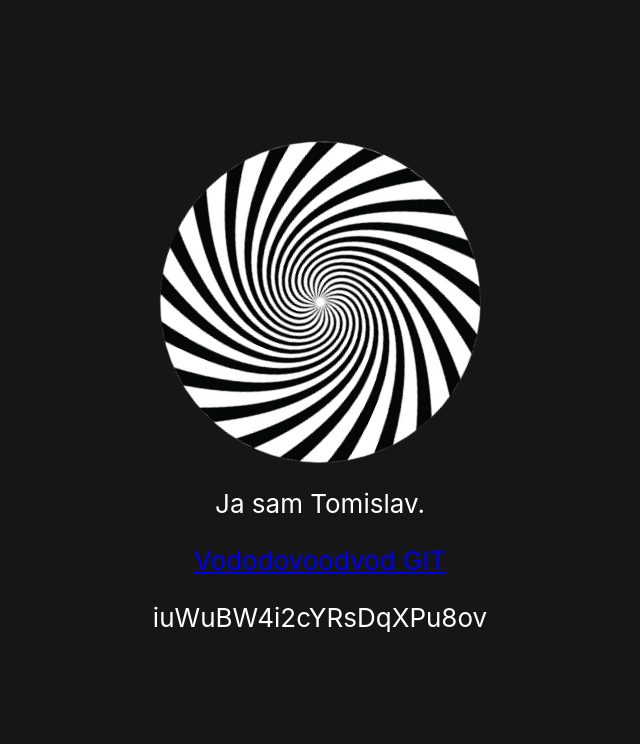
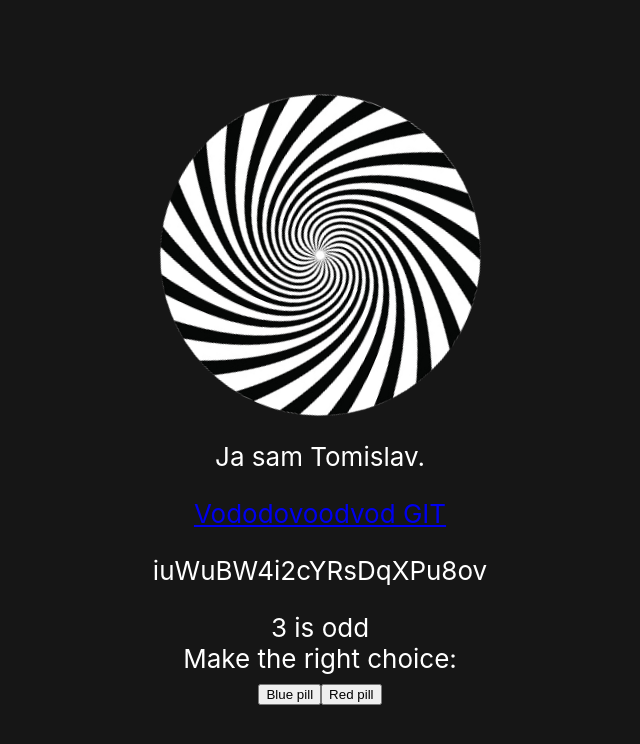
Before and after one commit to Vododovoodvod/05-react, a React (Create React App) app in the folder prva/: page / in a window 1280 px wide. Shown: the top 744 px of the page, without its empty margins (320-960 px from the left). Built offline with nearby package versions, Linux system fonts and the light colour scheme.

Commit message:
blue red

```diff
--- a/prva/package.json
+++ b/prva/package.json
@@ -6,6 +6,7 @@
     "@testing-library/jest-dom": "^5.16.3",
     "@testing-library/react": "^12.1.4",
     "@testing-library/user-event": "^13.5.0",
+    "prop-types": "^15.8.1",
     "react": "^17.0.2",
     "react-dom": "^17.0.2",
     "react-scripts": "5.0.0",
--- a/prva/src/App.js
+++ b/prva/src/App.js
@@ -1,11 +1,14 @@
 import logo from './image.jpg';
 import './App.css';
 import { idHelpers }  from "./library/helpers";
-import { randomValue } from "./library/components/randomValues";
+import { RandomValue } from "./library/components/randomValues";
 import { RepositoryLink } from "./library/components/repositoryLink";
+import { ABQuestion } from './library/components/ABQuestion';
 
 
 function App() {
+  const onChoice = (choiceValue) => {console.log(choiceValue)};
+
   return (
     <div className="App">
       <header className="App-header">
@@ -15,7 +18,14 @@ function App() {
         </p>
         < RepositoryLink />
         <p>{idHelpers.generateID()}</p>
-        < randomValue />
+        < RandomValue />
+        < ABQuestion
+        question="Make the right choice:"
+        buttonA="Blue pill"
+        buttonB="Red pill"
+        buttonAValue="A"
+        buttonBValue="B"
+        onChoice={onChoice}/>
       </header>
     </div>
   );
--- /dev/null
+++ b/prva/src/library/components/ABQuestion.jsx
@@ -0,0 +1,20 @@
+import propTypes from "prop-types";
+
+export function ABQuestion (props) {
+    return (
+        <div>
+            <div>{props.question}</div>
+            <button onClick={() => props.onChoice(props.buttonAValue)}>{props.buttonA}</button>
+            <button onClick={() => props.onChoice(props.buttonBValue)}>{props.buttonB}</button>
+        </div>
+    );
+}
+
+ABQuestion.propTypes = {
+    onChoice: propTypes.func.isRequired,
+    question: propTypes.string.isRequired,
+    buttonA: propTypes.string.isRequired,
+    buttonB: propTypes.string.isRequired,
+    buttonAValue: propTypes.string.isRequired,
+    buttonBValue: propTypes.string.isRequired,
+}
--- a/prva/src/library/components/randomValues.jsx
+++ b/prva/src/library/components/randomValues.jsx
@@ -1,9 +1,13 @@
 import { arrayHelpers }  from "../helpers";
 
-export function randomValue() {
-    return (
-      <div>
-        { arrayHelpers.getRandomElement([1, 2, 3]) }
-      </div>
-    );
+export function RandomValue() {
+        const value =  arrayHelpers.getRandomElement([1, 2, 3]);
+        const isOdd = value % 2 === 1;
+        const element = isOdd ? <span>is odd</span> : <span>is even</span>;
+
+        return (
+          <div>
+            {value} {element}
+          </div>
+        )
   }
```
Also changed, not shown: 1 other file (tests, documents, lock files or other folders).
